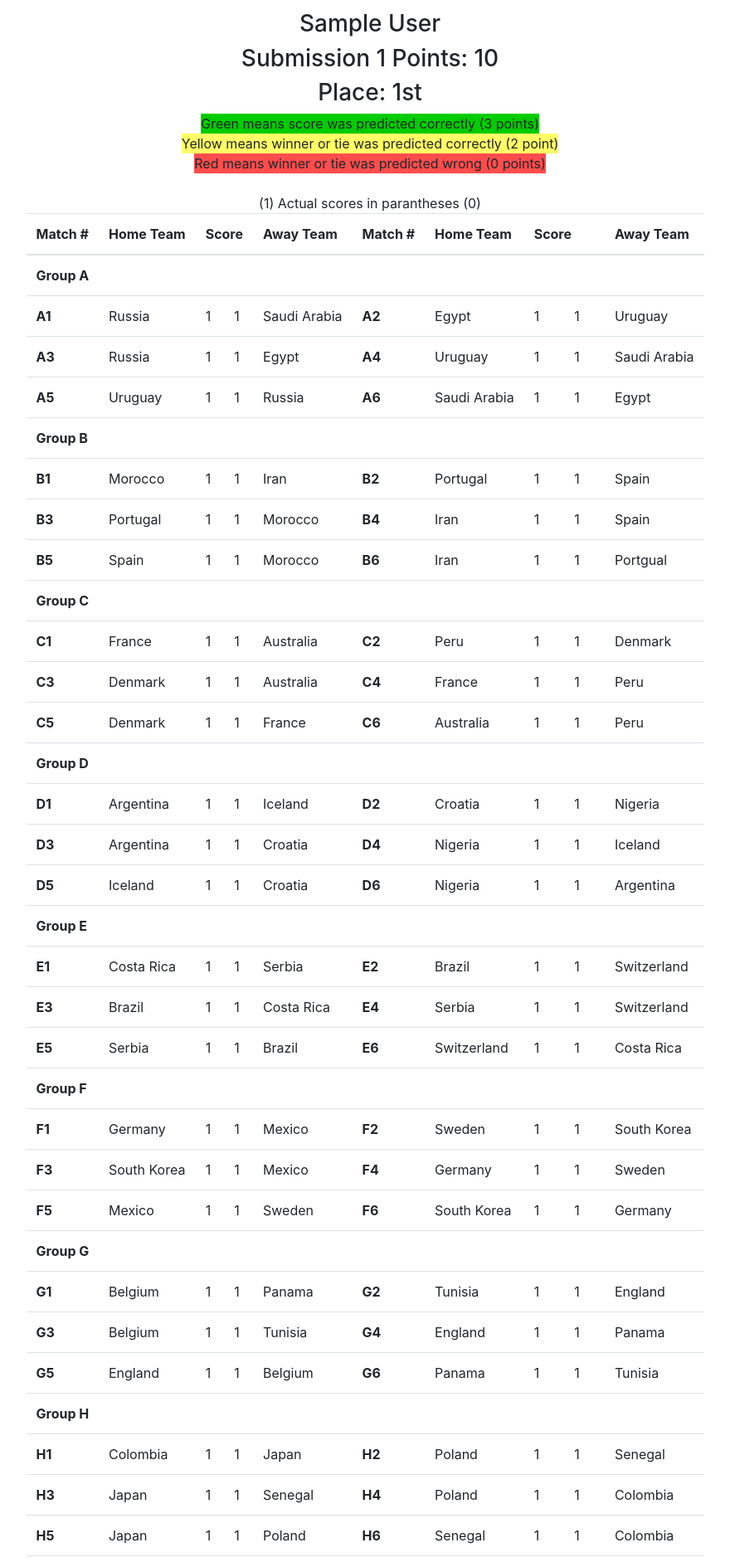
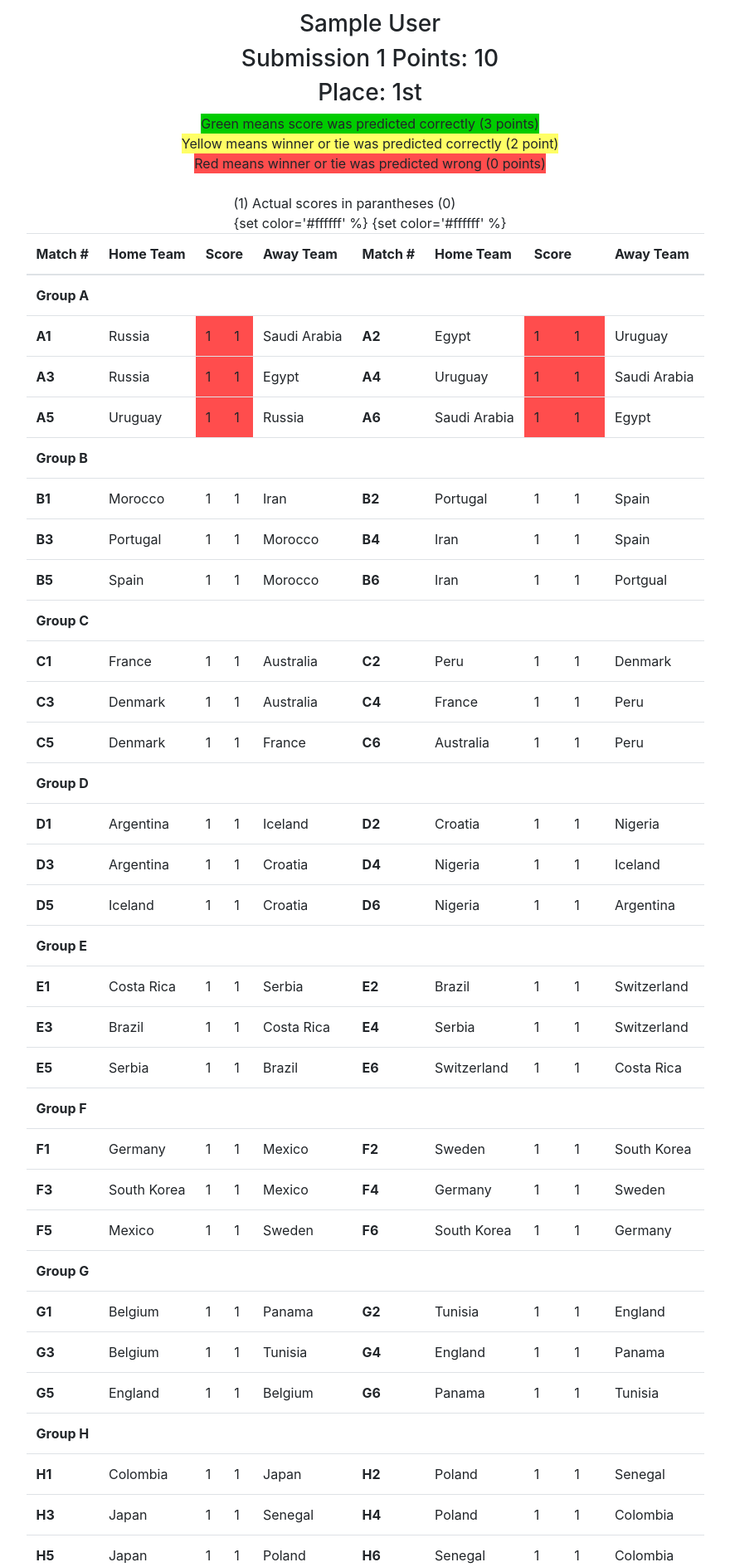
Before and after one commit to itorras13/wc2018, a Flask app: page /show/1 in a window 1280 px wide. Shown: the part 58-1947 px from the top of the page at 83% size, without its empty margins (194-1074 px from the left). Run offline with Flask 2, Linux system fonts and the light colour scheme; tables that the repository leaves empty hold one stand-in row (values such as "Sample post"); some libraries are stand-ins or nearby versions.

Commit message:
Update show.html
Russia saudi

```diff
--- a/templates/show.html
+++ b/templates/show.html
@@ -110,13 +110,14 @@
                 <tr>
                     <th>A1</th>
                     <td>Russia</td>
-                    {%set color='#ffffff' %} {#% if sub.a1h==2 and sub.a1a==1 %} {% set color='#00cc00' %} {% elif sub.a1h>sub.a1a %} {% set
-                    color='#ffff66' %} {% else %} {% set color='#ff4d4d' %} {% endif %#}
+                    {set color='#ffffff' %} {% if sub.a1h==5 and sub.a1a==0 %} {% set color='#00cc00' %} {% elif sub.a1h>sub.a1a %} {% set
+                    color='#ffff66' %} {% else %} {% set color='#ff4d4d' %} {% endif %}
                     <td bgcolor={{color}}>{{ sub.a1h }}</td>
                     <td bgcolor={{color}}>{{ sub.a1a }}</td>
                     <td>Saudi Arabia</td>
                     <th>A2</th>
                     <td>Egypt</td>
+                     {set color='#ffffff' %}
                     {#% if sub.a2h==0 and sub.a2a==1 %} {% set color='#00cc00' %} {% elif sub.a2h
                     < sub.a2a %} {% set color='#ffff66' %} {% else %} {% set color='#ff4d4d' %} {% endif %#} <td bgcolor={{color}}>{{ sub.a2h }}</td>
                         <td bgcolor={{color}}>{{ sub.a2a }}</td>
```
